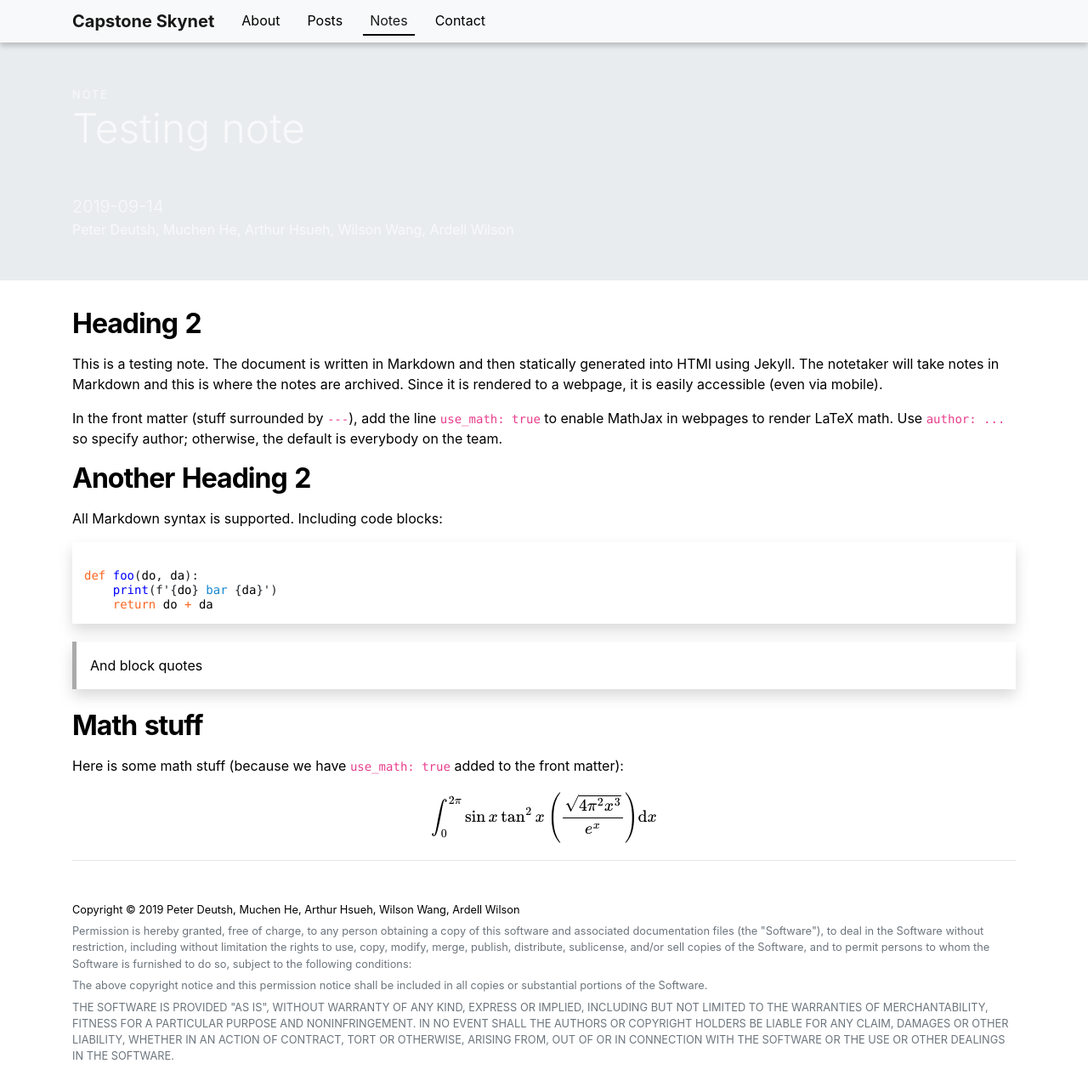
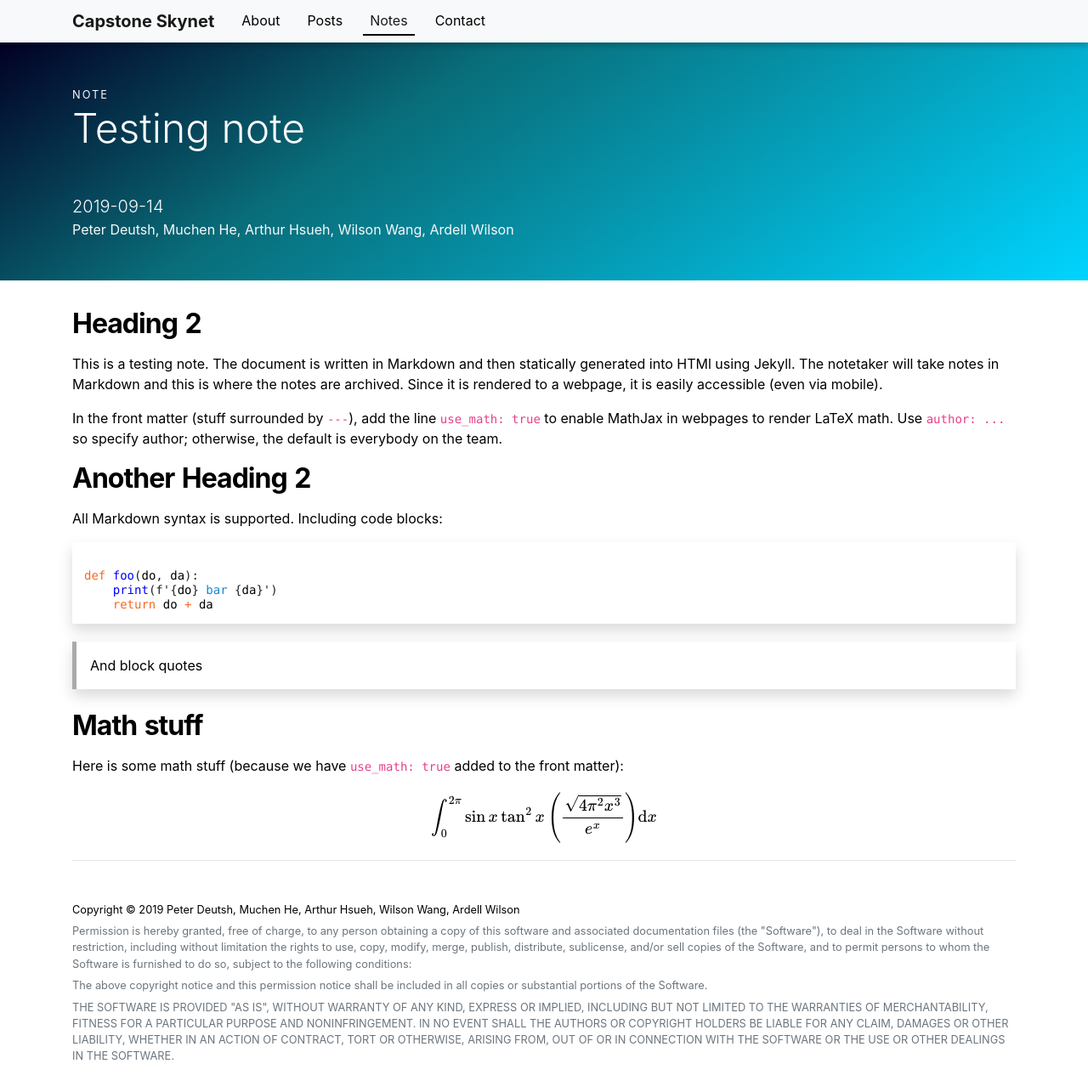
Before and after one commit to Capstone-Skynet/Capstone-Skynet.github.io, a Jekyll site: the page built from _notes/2019-09-14-test.md, in a window 1280 px wide and 1285 px high. Shown: the whole window at 85% size. Built offline with Jekyll 4.4.1, drawn with Linux system fonts in a browser that asks for light colours; formulas are drawn with MathJax 3.

Commit message:
Fixed minor issues

```diff
--- a/_layouts/note.html
+++ b/_layouts/note.html
@@ -1,7 +1,7 @@
 ---
 layout: minimum
 ---
-<header class="jumbotron jumbotron-fluid py-5" style="linear-gradient(146deg, rgba(2,0,36,1) 0%, rgba(9,109,121,1) 35%, rgba(0,212,255,1) 100%);">
+<header class="jumbotron jumbotron-fluid py-5" style="background: linear-gradient(146deg, rgba(2,0,36,1) 0%, rgba(9,109,121,1) 35%, rgba(0,212,255,1) 100%);">
 <div class="container">
     <small class="text-light" style="letter-spacing: 2px">NOTE</small>
     <h1 class="display text-light">{{ page.title }}</h1>
--- a/_layouts/post.html
+++ b/_layouts/post.html
@@ -1,7 +1,7 @@
 ---
 layout: minimum
 ---
-<header class="jumbotron jumbotron-fluid py-5" style="background: linear-gradient(90deg, #4b6cb7 0%, #182848 100%);">
+<header class="jumbotron jumbotron-fluid py-5" style="background: linear-gradient(270deg, #4b6cb7 0%, #182848 100%);">
 <div class="container">
     <small class="text-light" style="letter-spacing: 2px">UPDATE</small>
     <h1 class="display text-light">{{ page.title }}</h1>
--- a/_notes/2019-09-14-test.md
+++ b/_notes/2019-09-14-test.md
@@ -1,7 +1,7 @@
 ---
 title: Testing note
 date: 2019-09-14
-use_math: True
+use_math: true
 ---
 
 ## Heading 2
```
